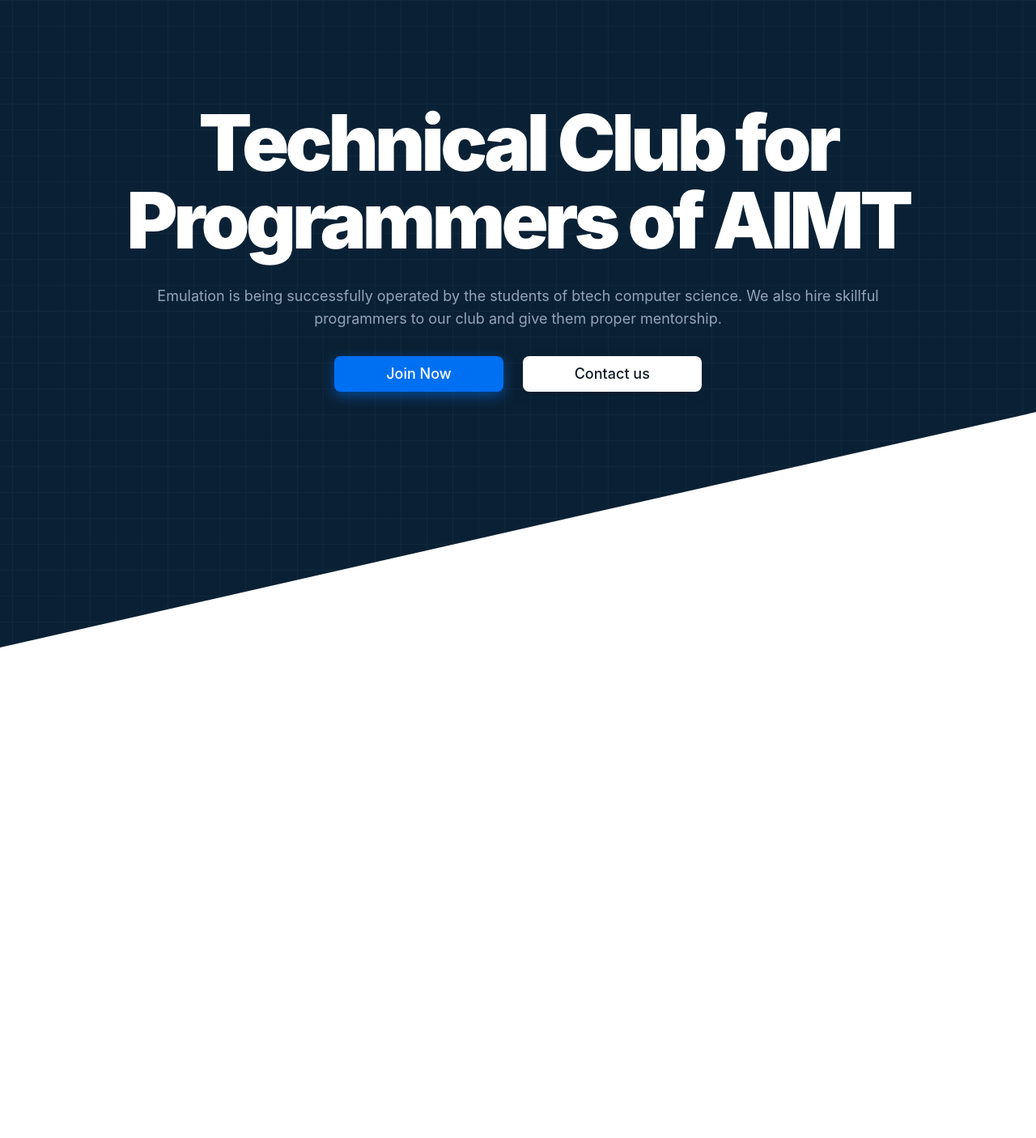
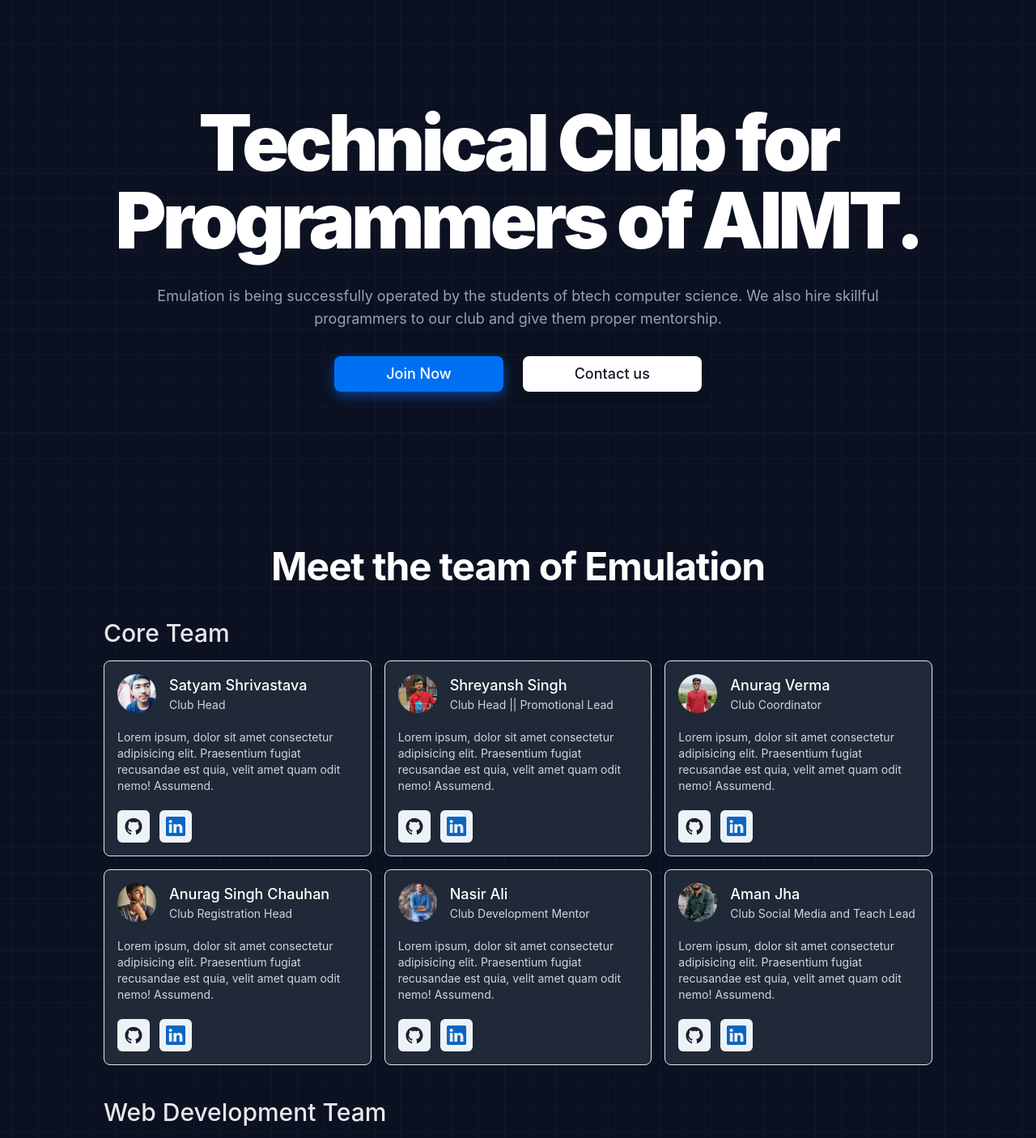
Before and after one commit to tarunfy/Emulation, a Next.js app: page / in a window 1280 px wide. Shown: the top 1406 px of the page at 81% size. Before the commit the page ends 800 px from the top, so only its background shows below. Built offline with nearby package versions, Linux system fonts and the light colour scheme.

Commit message:
Created team card component and added web dev and core team cards"

```diff
--- /dev/null
+++ b/components/Card/index.jsx
@@ -0,0 +1,38 @@
+import { AiOutlineGithub } from "react-icons/ai";
+import { BsLinkedin } from "react-icons/bs";
+import { Avatar, IconButton } from "@chakra-ui/react";
+
+const Card = ({ info }) => {
+  return (
+    <div className="p-4 space-y-5 rounded-lg border bg-gray-800">
+      <div className="flex items-center space-x-4">
+        <Avatar name={info.name} src={info.avatar} />
+        <div>
+          <h1 className="text-lg text-white font-medium">{info.name}</h1>
+          <p className="text-sm text-gray-300">{info.role}</p>
+        </div>
+      </div>
+      <p className="text-gray-300 text-sm">
+        Lorem ipsum, dolor sit amet consectetur adipisicing elit. Praesentium
+        fugiat recusandae est quia, velit amet quam odit nemo! Assumend.
+      </p>
+      <div className="flex items-center space-x-3">
+        <a href={info.githubUrl} target="_blank">
+          <IconButton
+            aria-label="github"
+            icon={<AiOutlineGithub className="!h-6 !w-6" />}
+          />
+        </a>
+        <a href={info.linkedinUrl} target="_blank">
+          <IconButton
+            variant="solid"
+            aria-label="linkedin"
+            icon={<BsLinkedin className="!h-6 !w-6 !text-[#0B66C2]" />}
+          />
+        </a>
+      </div>
+    </div>
+  );
+};
+
+export default Card;
--- a/components/Header/index.jsx
+++ b/components/Header/index.jsx
@@ -1,12 +1,9 @@
 const Header = () => {
   return (
-    <div
-      id="header"
-      className="p-32 bg-[#0A2135] h-screen max-w-9xl mx-auto text-center transition-all duration-500  bg-contain bg-no-repeat"
-    >
+    <div className="p-32 mb-16 max-w-9xl mx-auto text-center transition-all duration-500">
       <div className="space-y-8">
         <h1 className="text-8xl max-w-5xl mx-auto tracking-tighter text-white font-black text-center">
-          Technical Club for Programmers of AIMT
+          Technical Club for Programmers of AIMT.
         </h1>
         <p className="text-center max-w-4xl mx-auto text-lg text-slate-400">
           Emulation is being successfully operated by the students of btech
--- /dev/null
+++ b/components/Team/index.jsx
@@ -0,0 +1,36 @@
+import { data } from "../../data/data";
+import Card from "../Card";
+
+const Team = () => {
+  return (
+    <div className="max-w-5xl mx-auto">
+      <h1 className="text-white text-center text-5xl tracking-tight font-bold">
+        Meet the team of Emulation
+      </h1>
+
+      {/* Core */}
+      <div className="mt-10 space-y-4">
+        <h1 className="text-white/90 text-3xl font-medium">Core Team</h1>
+        <div className="grid grid-cols-3 gap-4">
+          {data.core.map((member, index) => (
+            <Card key={index} info={member} />
+          ))}
+        </div>
+      </div>
+
+      {/* Web */}
+      <div className="mt-10 space-y-4">
+        <h1 className="text-white/90 text-3xl font-medium">
+          Web Development Team
+        </h1>
+        <div className="grid grid-cols-3 gap-4">
+          {data.web.map((member, index) => (
+            <Card key={index} info={member} />
+          ))}
+        </div>
+      </div>
+    </div>
+  );
+};
+
+export default Team;
--- a/data/data.js
+++ b/data/data.js
@@ -40,7 +40,7 @@ export const data = {
       avatar: "/images/Aman.jpeg",
       role: "Club Social Media and Teach Lead",
       linkedinUrl: "https://www.linkedin.com/in/amanj752",
-      githubUrl: "",
+      githubUrl: "https://github.com/amanj752",
     },
   ],
   web: [
@@ -134,18 +134,18 @@ export const data = {
   ],
   competitive: [
     {
-      name: "Satyam Shrivastav",
+      name: "Satyam Shrivastava",
       avatar: "/images/Satyam.jpeg",
       role: "Member",
-      linkedinUrl: "",
-      githubUrl: "",
+      linkedinUrl: "https://www.linkedin.com/in/satyam-srivastava-coder",
+      githubUrl: "https://github.com/lieftsatyamShrivastava",
     },
     {
       name: "Aman Jha",
       avatar: "/images/Aman.jpeg",
       role: "Member",
       linkedinUrl: "https://www.linkedin.com/in/amanj752",
-      githubUrl: "",
+      githubUrl: "https://github.com/amanj752",
     },
     {
       name: "Anurag Sinha",
--- a/package.json
+++ b/package.json
@@ -9,13 +9,15 @@
     "lint": "next lint"
   },
   "dependencies": {
+    "@chakra-ui/icons": "^2.0.11",
     "@chakra-ui/react": "^2.3.6",
     "@emotion/react": "^11.10.4",
     "@emotion/styled": "^11.10.4",
     "framer-motion": "^7.6.1",
     "next": "12.3.1",
     "react": "18.2.0",
-    "react-dom": "18.2.0"
+    "react-dom": "18.2.0",
+    "react-icons": "^4.6.0"
   },
   "devDependencies": {
     "autoprefixer": "^10.4.12",
--- a/pages/index.jsx
+++ b/pages/index.jsx
@@ -1,9 +1,10 @@
 import Head from "next/head";
 import Header from "../components/Header";
+import Team from "../components/Team";
 
 export default function Home() {
   return (
-    <div>
+    <div id="test">
       <Head>
         <title>Emulation || Club for programmers of accurate college</title>
         <meta
@@ -12,16 +13,8 @@ export default function Home() {
         />
         <link rel="icon" href="/favicon.ico" />
       </Head>
-
-      {/* Header Section */}
       <Header />
-      {/* Core Team */}
-
-      {/* Web Dev Team */}
-
-      {/* Android Dev Team */}
-
-      {/* Competitvie Programming Team */}
+      <Team />
     </div>
   );
 }
--- a/styles/globals.css
+++ b/styles/globals.css
@@ -2,10 +2,12 @@
 @tailwind components;
 @tailwind utilities;
 
-#header {
-  clip-path: polygon(0 0, 100% 0, 110% 60%, 0 100%);
-  background-image: url(../public/images/pattern.svg);
-  background-repeat: repeat;
-  background-position: center;
-  background-size: auto;
+body {
+  background-image: url(../public/images/pattern.svg) !important;
+  background-repeat: repeat !important;
+  background-position: bottom !important;
+  background-size: auto !important;
+  background-color: #0b1121 !important;
+  position: relative !important;
+  z-index: 10 !important;
 }
```
Also changed, not shown: public/images/Aman.jpeg (added), 1 other file (tests, documents, lock files or other folders).
